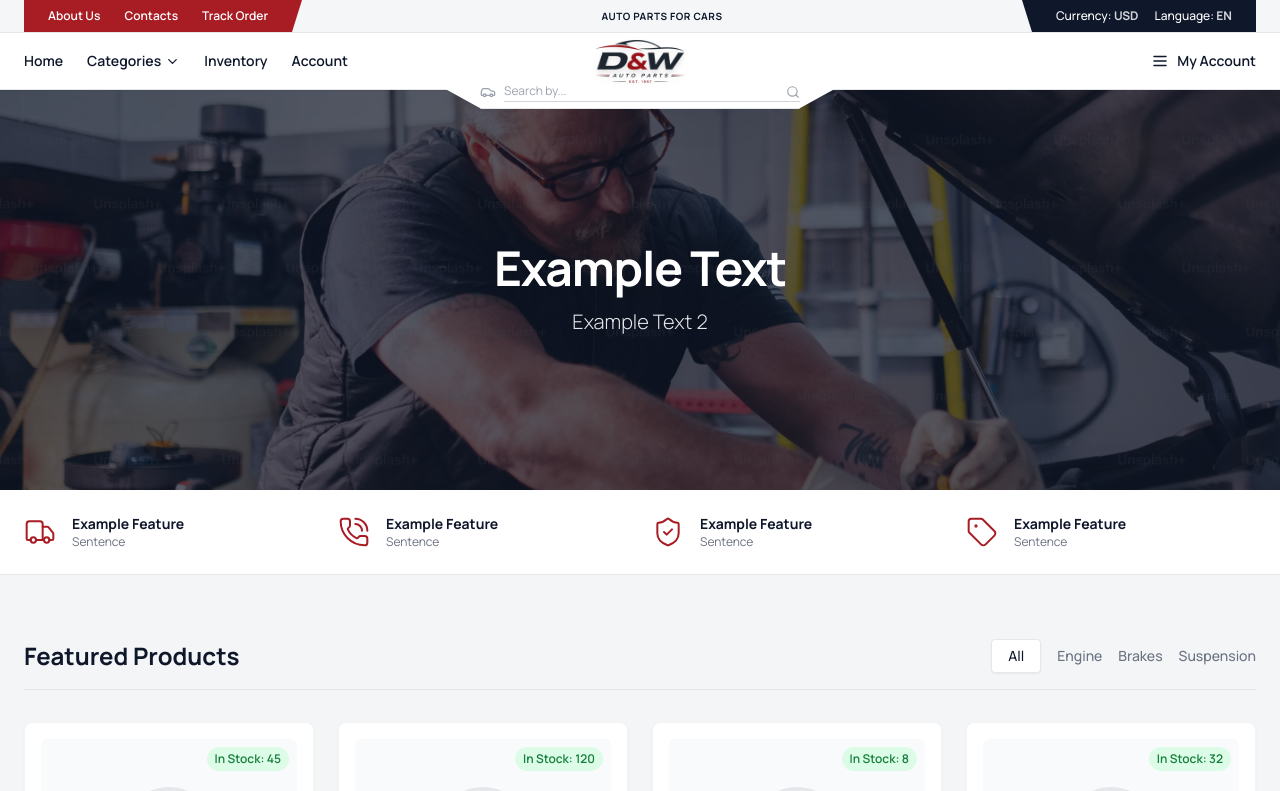
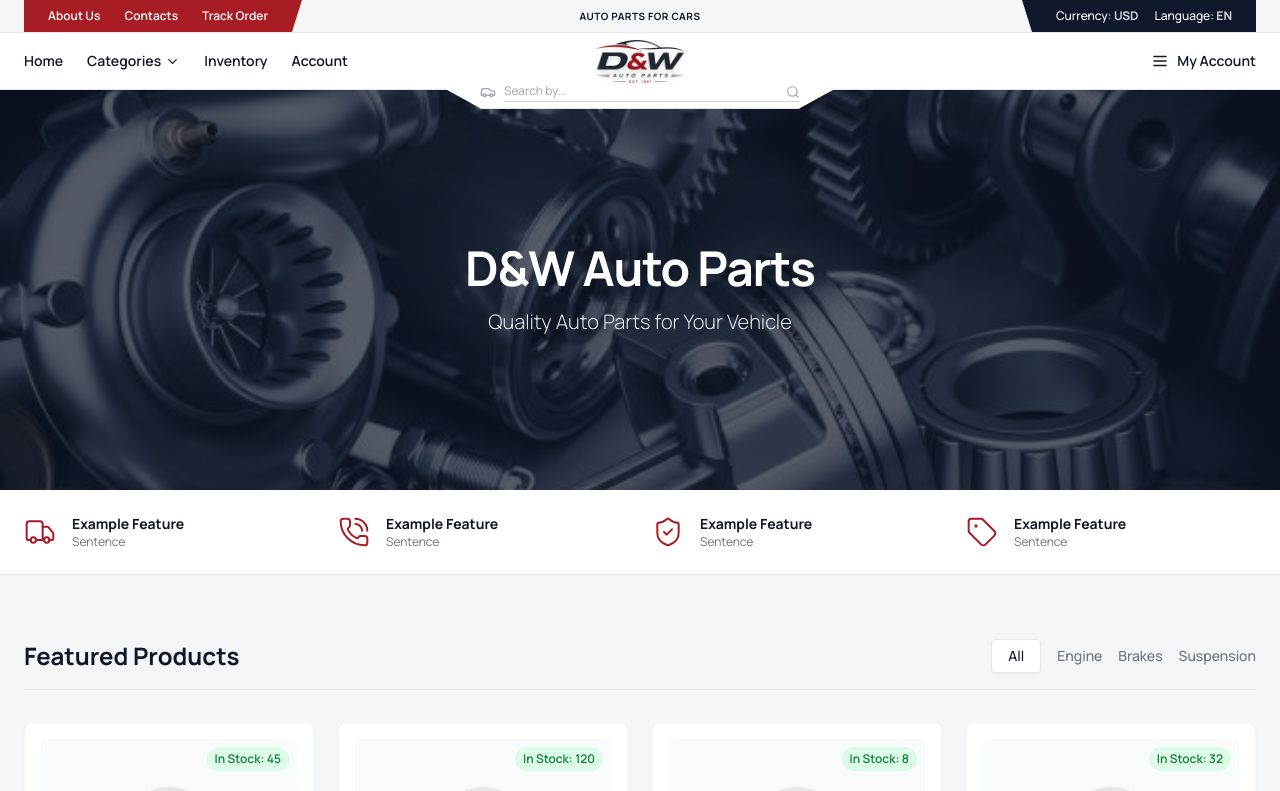
Before and after one commit to heinhtetwin116/D-W-Myanmar-Auto-Parts, a Next.js app: page / in a window 1280 px wide. Shown: the top 791 px of the page. Built offline with nearby package versions, Linux system fonts and the light colour scheme.

Commit message:
backup: home page progress and design fixes

```diff
--- a/components/Header.tsx
+++ b/components/Header.tsx
@@ -50,7 +50,7 @@
           </div>
 
           {/* Center Tagline */}
-          <div className="text-[#0F172A] tracking-wider uppercase text-[10px] font-bold">
+          <div className="absolute left-1/2 -translate-x-1/2 text-[#0F172A] tracking-wider uppercase text-[10px] font-bold whitespace-nowrap">
             Auto Parts for Cars
           </div>
 
@@ -112,7 +112,7 @@
         <Link href="/" aria-label="D and W Auto Parts Home" className="relative group">
             {imgError ? (
             <span className="text-2xl font-black tracking-tight text-[#0F172A]">
-                DW<span className="text-[#A81C24]">PARTS</span>
+                D&W<span className="text-[#A81C24]">PARTS</span>
             </span>
             ) : (
             <div className="relative w-36 h-28 -my-6 flex items-center justify-center transition-transform hover:scale-105">
--- a/components/hero.tsx
+++ b/components/hero.tsx
@@ -7,7 +7,7 @@
       <div
         className="absolute inset-0 z-0 bg-cover bg-center bg-no-repeat"
         style={{
-          backgroundImage: "url('/example_image.png')",
+          backgroundImage: "url('/autoparts.png')",
           backgroundColor: "#0F172A",
         }}
       >
@@ -17,10 +17,10 @@
       {/* Content */}
       <div className="relative z-10 text-center text-white px-4 max-w-4xl mx-auto">
         <h1 className="text-4xl md:text-5xl font-bold mb-4 tracking-tight">
-          Example Text
+          D&W Auto Parts
         </h1>
         <p className="text-lg md:text-xl text-gray-200 font-light">
-          Example Text 2
+          Quality Auto Parts for Your Vehicle
         </p>
       </div>
     </section>
```
Also changed, not shown: public/autoparts.png (added), public/car_autoparts.png (added).
